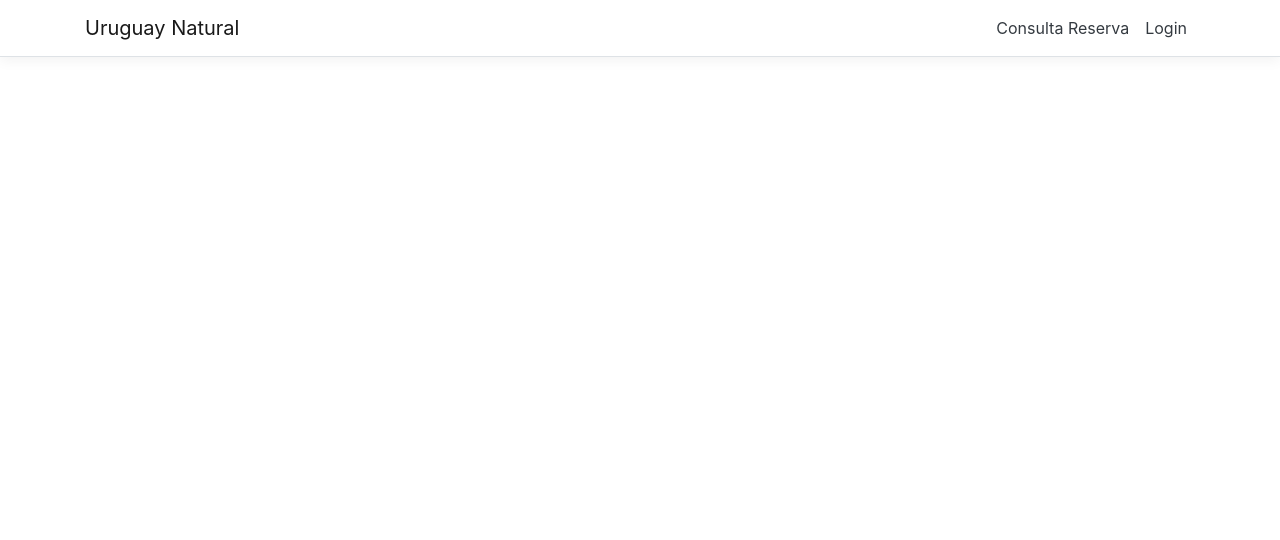
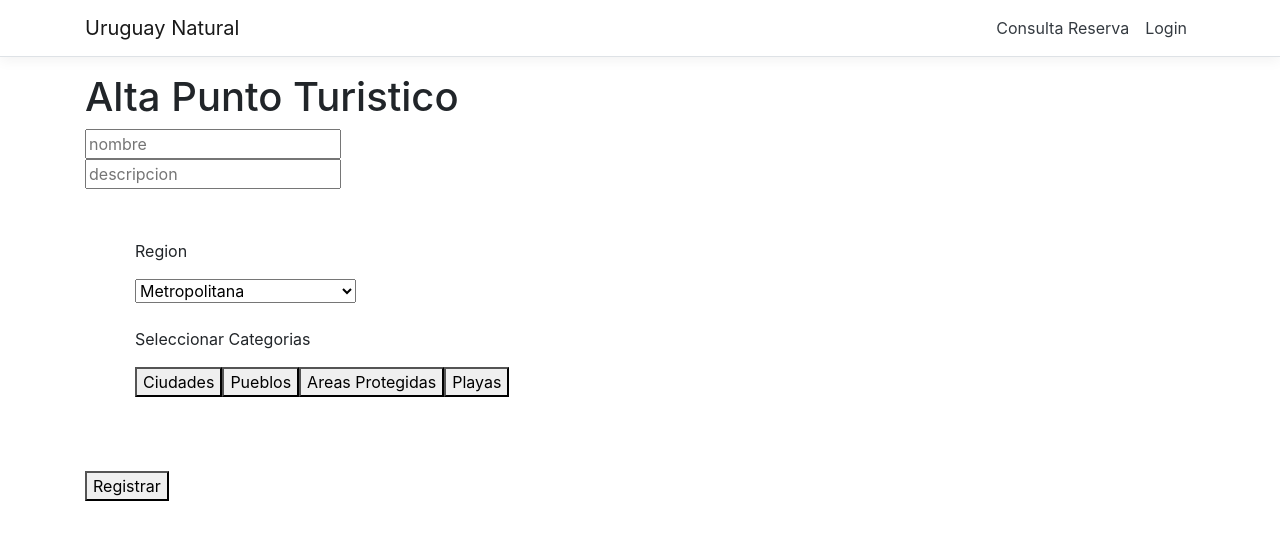
Before and after one commit to Emiliano-Russo/Obligatorio, an Angular app in the folder ObligatorioDDA2/ObligatorioDDA2/ClientApp/: page /alta_punto in a window 1280 px wide. Before the commit this address led to /. Shown: the top 540 px of the page. Built offline with nearby package versions, Linux system fonts and the light colour scheme.

Commit message:
Alta punto turistico

```diff
--- a/ObligatorioDDA2/ObligatorioDDA2/ClientApp/src/app/admin-panel/admin-panel.component.html
+++ b/ObligatorioDDA2/ObligatorioDDA2/ClientApp/src/app/admin-panel/admin-panel.component.html
@@ -2,7 +2,7 @@
 <div>
   <div>
     <h2>Punto Turistico</h2>
-    <a>Alta punto turistico</a>
+    <a [routerLink]="['/alta_punto']">Alta punto turistico</a>
   </div>
   <div>
     <h2>Hospedaje</h2>
--- /dev/null
+++ b/ObligatorioDDA2/ObligatorioDDA2/ClientApp/src/app/alta-punto/alta-punto.component.html
@@ -0,0 +1,27 @@
+<h1>Alta Punto Turistico</h1>
+
+<input placeholder="nombre" id="nombre"/><br />
+<input placeholder="descripcion" id="descripcion" />
+<div style="margin:50px">
+  <p>Region</p>
+  <select id="region">
+    <option value="0">Metropolitana</option>
+    <option value="1">Centro Sur</option>
+    <option value="2">Este</option>
+    <option value="3">Litoral Norte</option>
+    <option value="4">Corredor Pajaros Pintados</option>
+  </select>
+  <br /><br />
+  <div>
+    <p>Seleccionar Categorias</p>
+    <button (click)="modificar_array_categoria(0)" id="c0">Ciudades</button>
+    <button (click)="modificar_array_categoria(1)" id="c1">Pueblos</button>
+    <button (click)="modificar_array_categoria(2)" id="c2">Areas Protegidas</button>
+    <button (click)="modificar_array_categoria(3)" id="c3">Playas</button>
+  </div>
+</div>
+<br />
+<button (click)="registrar()">Registrar</button>
+<br />
+<br />
+<p>{{respuesta}}</p>
--- /dev/null
+++ b/ObligatorioDDA2/ObligatorioDDA2/ClientApp/src/app/alta-punto/alta-punto.component.ts
@@ -0,0 +1,74 @@
+import { Component, Inject } from '@angular/core';
+import { HttpClient } from '@angular/common/http';
+
+
+@Component({
+  selector: 'alta-punto',
+  templateUrl: './alta-punto.component.html',
+})
+export class AltaPuntoComponent {
+
+  url_base: string;
+  categorias = [false, false, false, false];
+  respuesta: string;
+
+  constructor(@Inject('BASE_URL') baseUrl: string, private http: HttpClient) {
+    this.url_base = baseUrl;
+  }
+
+  registrar() {
+    this.armar_puntoturistico();
+    console.log("resultado del armado:");
+    console.log(this.punto_turistico);
+    this.http.post<string>("https://localhost:44336/" + 'PuntosTuristicos/Alta', this.punto_turistico).subscribe(data => {
+      console.log(data);
+      this.respuesta = data;
+    })
+  }
+
+  armar_puntoturistico() {
+    let nombre = (<HTMLInputElement>document.getElementById("nombre")).value;
+    let des = (<HTMLInputElement>document.getElementById("descripcion")).value;
+    let region =  Number((<HTMLInputElement>document.getElementById("region")).value);
+    let categorias = this.parse_categorias();
+
+    this.punto_turistico.Nombre = nombre;
+    this.punto_turistico.Descripcion = des;
+    this.punto_turistico.Region = region;
+    this.punto_turistico.Categoria = categorias;
+  }
+
+  parse_categorias() {
+    let retorno = [];
+    let j = 0;
+    for (var i = 0; i < this.categorias.length; i++) {
+      if (this.categorias[i]) {
+        retorno[j] = i;
+        j++;
+      }
+    }
+    return retorno;
+  }
+
+  modificar_array_categoria(i: number) {
+    this.categorias[i] = !this.categorias[i];
+    this.cambiar_color_boton(i);
+  }
+
+  cambiar_color_boton(i: number) {
+    if (this.categorias[i]) {
+      (<HTMLInputElement>document.getElementById("c" + i)).style.backgroundColor = "MediumSpringGreen"
+    } else {
+      (<HTMLInputElement>document.getElementById("c" + i)).style.backgroundColor = "White";
+    }
+  }
+
+  punto_turistico = {
+    Nombre: "",
+    Descripcion: "",
+    Region: 0,
+    Categoria: [],
+    ImgName:["imgname"]
+  }
+
+}
```
Also changed, not shown: ObligatorioDDA2/ObligatorioDDA2/ClientApp/src/app/app.module.ts (+5 -2 lines), 1 other file (tests, documents, lock files or other folders).
